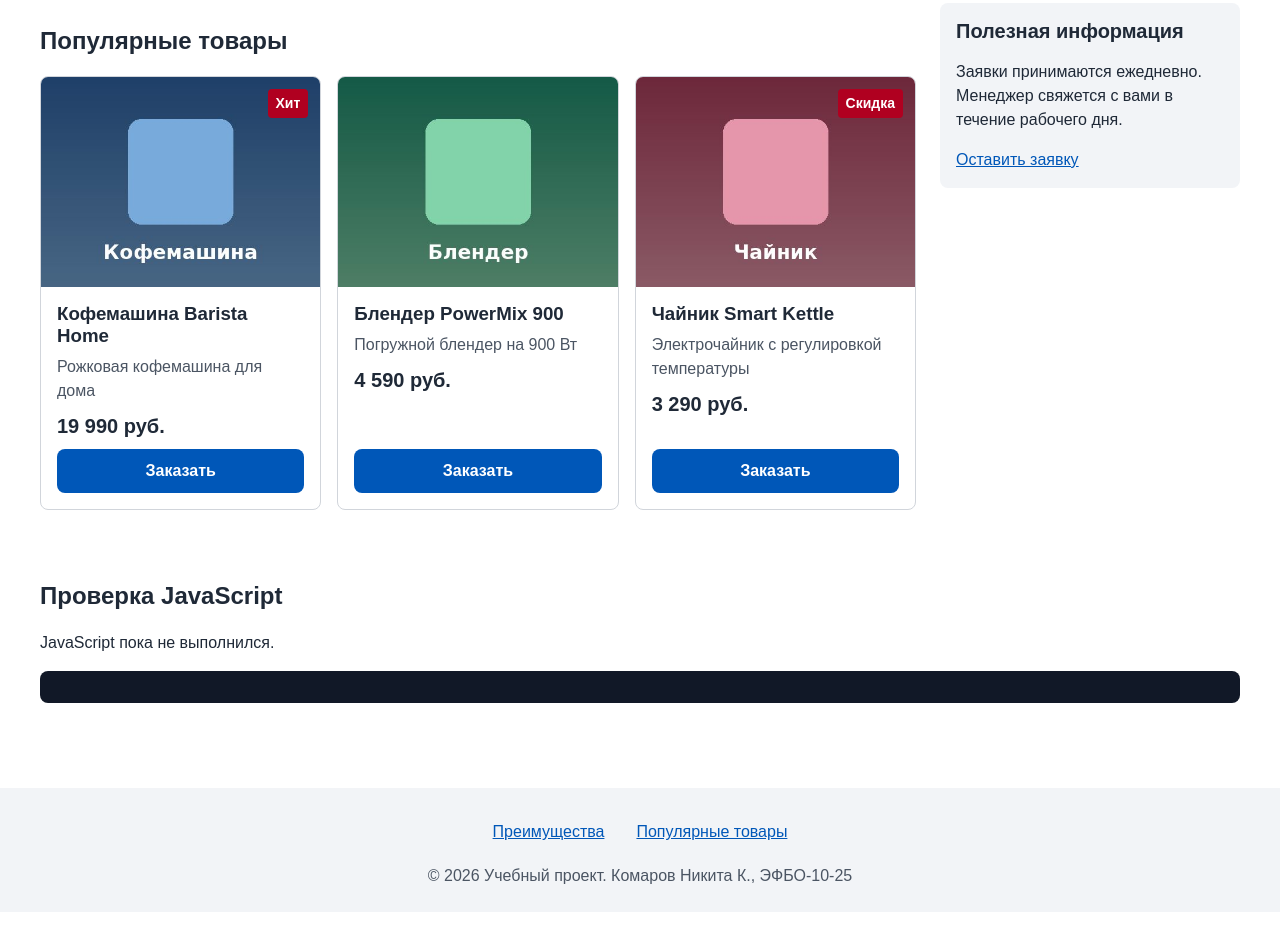
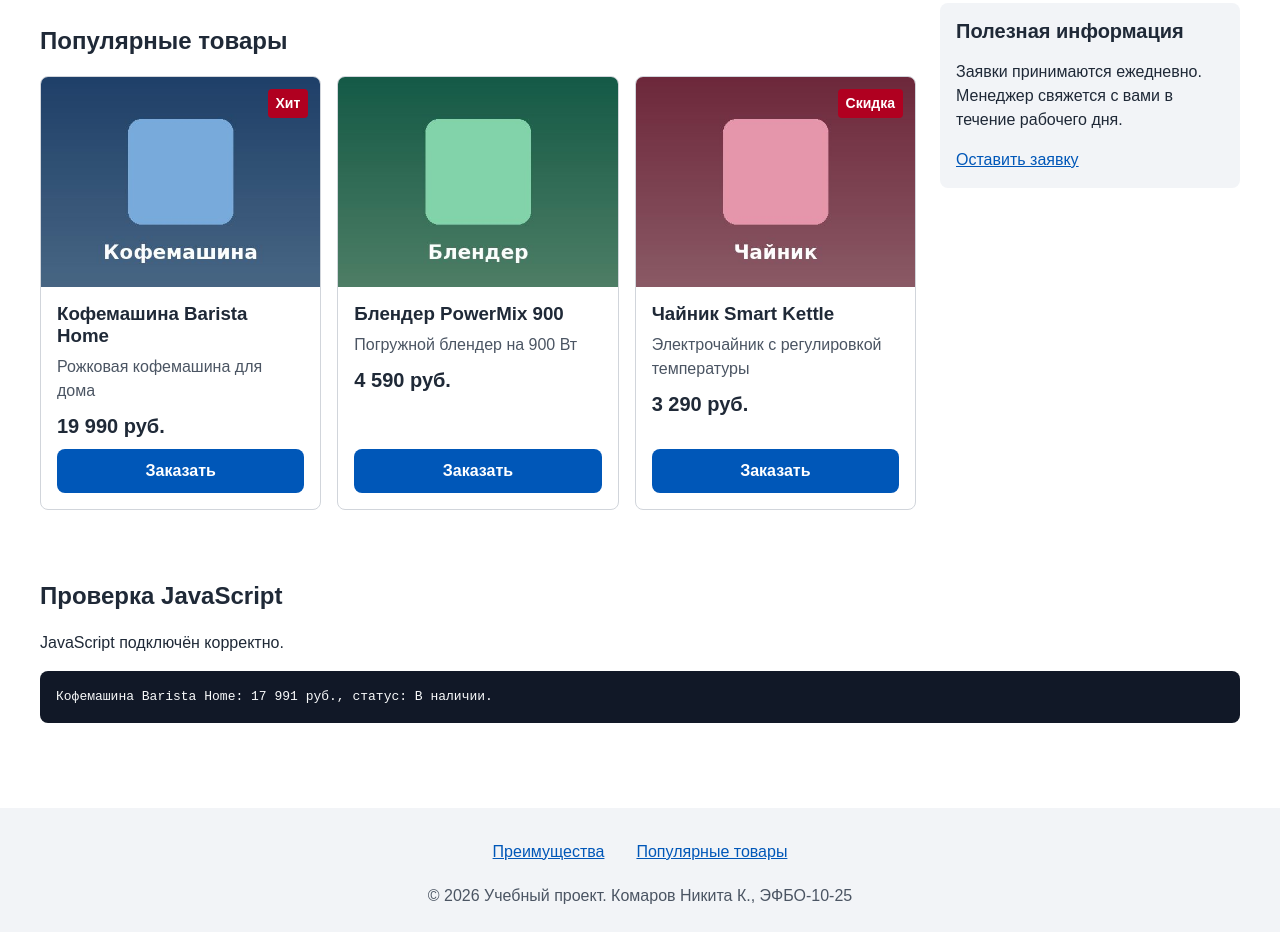
Before and after one commit to onak2345/kr1-html-css-shop, a plain HTML site: page index.html in a window 1280 px wide. Shown: the part 668-1600 px from the top of the page. Drawn offline with Linux system fonts and the light colour scheme.

Commit message:
Add files via upload
add JavaScript basics (PR 15)

```diff
--- a/index.html
+++ b/index.html
@@ -7,6 +7,7 @@
   <meta name="description" content="Учебный интернет-магазин бытовой техники: популярные товары, преимущества и форма заявки.">
   <link rel="stylesheet" href="css/style.css">
   <link rel="stylesheet" href="css/responsive.css">
+  <script src="js/data.js" defer></script>
   <script src="js/main.js" defer></script>
 </head>
 <body>
--- /dev/null
+++ b/js/data.js
@@ -0,0 +1,10 @@
+// Данные учебного магазина: объект товара (ПР15)
+const product = {
+  id: 1,
+  title: 'Кофемашина Barista Home',
+  category: 'kitchen',
+  price: 19990,
+  discountPercent: 10,
+  rating: 4.7,
+  isAvailable: true
+};
--- a/js/main.js
+++ b/js/main.js
@@ -1,3 +1,64 @@
+// ===== ПР15: типы данных, операторы, функции =====
+console.log('Файл main.js подключён');
+console.log(product);
+console.table(product);
+
+// Форматирование цены: возвращает строку
+function formatPrice(price) {
+  return `${price.toLocaleString('ru-RU')} руб.`;
+}
+
+// Размер скидки (арифметические операторы)
+function calculateDiscount(price, discountPercent) {
+  return price * discountPercent / 100;
+}
+
+// Итоговая цена с учётом скидки
+function calculateFinalPrice(price, discountPercent) {
+  const discountValue = calculateDiscount(price, discountPercent);
+  return price - discountValue;
+}
+
+// Статус товара (оператор сравнения и логические операторы)
+function getProductStatus(product) {
+  if (product.isAvailable && product.price > 0) {
+    return 'В наличии';
+  }
+  return 'Нет в наличии';
+}
+
+// Краткое описание товара
+function createProductSummary(product) {
+  const finalPrice = calculateFinalPrice(product.price, product.discountPercent);
+  const status = getProductStatus(product);
+  return `${product.title}: ${formatPrice(finalPrice)}, статус: ${status}.`;
+}
+
+// Вывод результатов функций в консоль
+const discountValue = calculateDiscount(product.price, product.discountPercent);
+const finalPrice = calculateFinalPrice(product.price, product.discountPercent);
+const isHighRated = product.rating >= 4.5 && product.discountPercent > 0;
+const productSummary = createProductSummary(product);
+
+console.log('Цена:', formatPrice(product.price));
+console.log('Размер скидки:', formatPrice(discountValue));
+console.log('Итоговая цена:', formatPrice(finalPrice));
+console.log('Статус:', getProductStatus(product));
+console.log('Высокий рейтинг и есть скидка:', isHighRated);
+console.log(productSummary);
+
+// Безопасный вывод на страницу через textContent (на страницах без блока элементов нет)
+const messageElement = document.querySelector('.js-message');
+const productOutputElement = document.querySelector('.product-output');
+
+if (messageElement) {
+  messageElement.textContent = 'JavaScript подключён корректно.';
+}
+
+if (productOutputElement) {
+  productOutputElement.textContent = productSummary;
+}
+
 // ===== Модальное окно заявки и кнопка «Наверх» =====
 const orderDialog = document.querySelector('.order-dialog');
 
```
Also changed, not shown: catalog.html (+1 -0 lines), contacts.html (+1 -0 lines), order.html (+1 -0 lines), product.html (+1 -0 lines), 1 other file.
